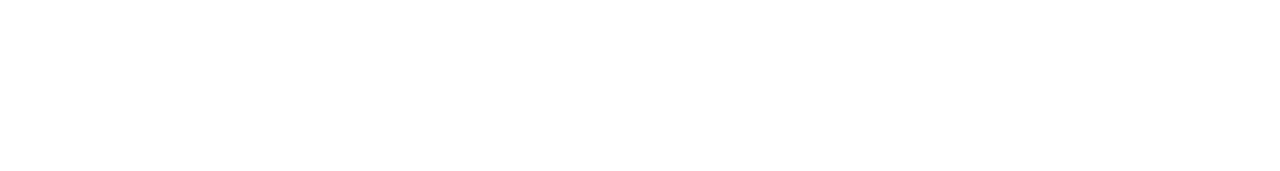
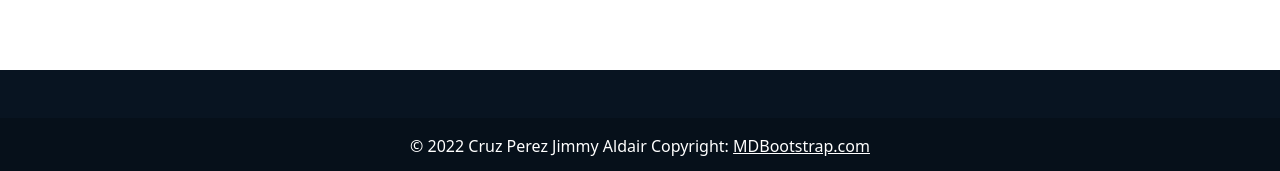
Before and after one commit to Jimmy-cruz/S6, an Angular app: page /inicio in a window 1280 px wide. Shown: the part 626-797 px from the top of the page. Built offline with nearby package versions, Linux system fonts and the light colour scheme.

Commit message:
se añade un componente footer para mejor visualizacion

```diff
--- a/src/app/app.component.html
+++ b/src/app/app.component.html
@@ -3,3 +3,4 @@
 <div class="container">
   <router-outlet></router-outlet>
 </div>
+<app-footer></app-footer>
--- a/src/app/app.module.ts
+++ b/src/app/app.module.ts
@@ -8,7 +8,7 @@ import { PagesModule } from './modulos/pages/pages.module';
 
 @NgModule({
   declarations: [
-    AppComponent
+    AppComponent,
   ],
   imports: [
     BrowserModule,
--- /dev/null
+++ b/src/app/modulos/componentes/footer/footer.component.html
@@ -0,0 +1,15 @@
+<!-- <p>footer works!</p> -->
+
+<!-- Se implementa un modelo de footer para la pagina web -->
+<footer class="text-center text-white fixed-bottom" style="background-color: #081421;">
+    <!-- Grid container -->
+    <div class="container p-4"></div>
+    <!-- Grid container -->
+
+    <!-- Copyright -->
+    <div class="text-center p-3" style="background-color: rgba(0, 0, 0, 0.2);">
+      © 2022 Cruz Perez Jimmy Aldair Copyright:
+      <a class="text-white" href="https://mdbootstrap.com/">MDBootstrap.com</a>
+    </div>
+    <!-- Copyright -->
+</footer>
```
Also changed, not shown: src/app/modulos/componentes/componentes.module.ts (+5 -2 lines), src/app/modulos/componentes/footer/footer.component.ts (added, +10 -0 lines), src/app/modulos/componentes/footer/footer.component.css (added), 1 other file (tests, documents, lock files or other folders).
